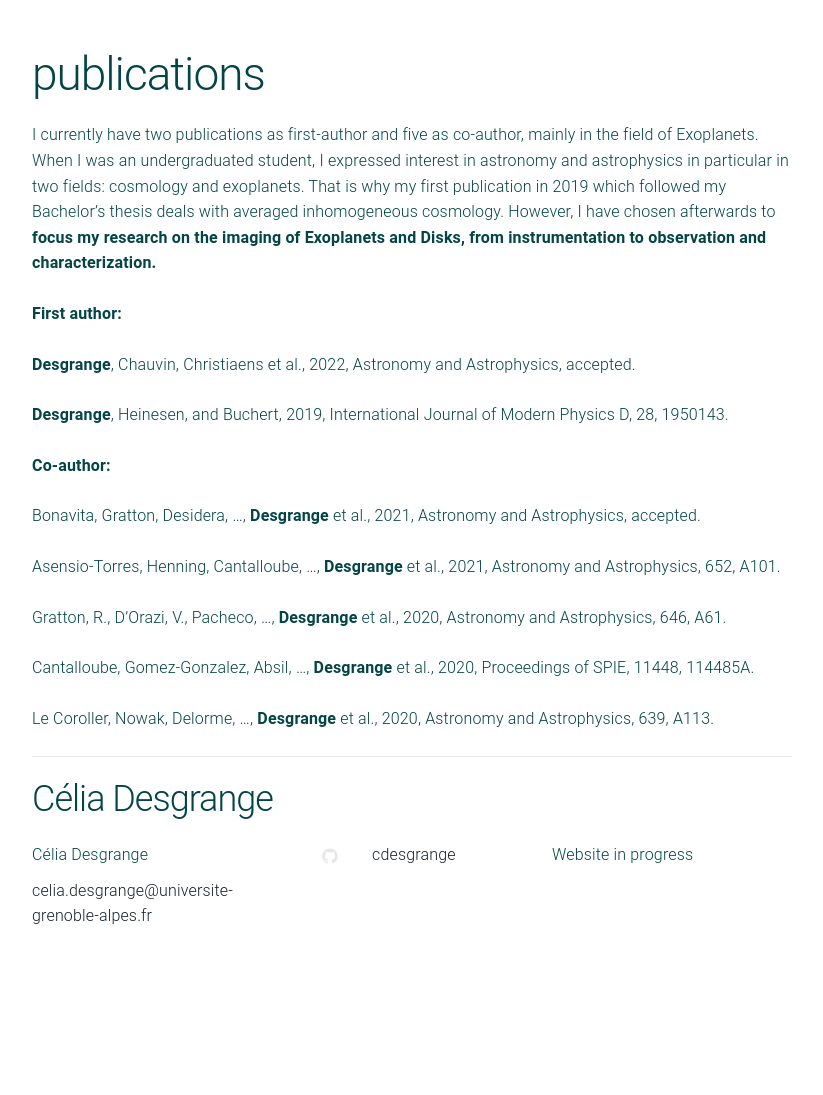
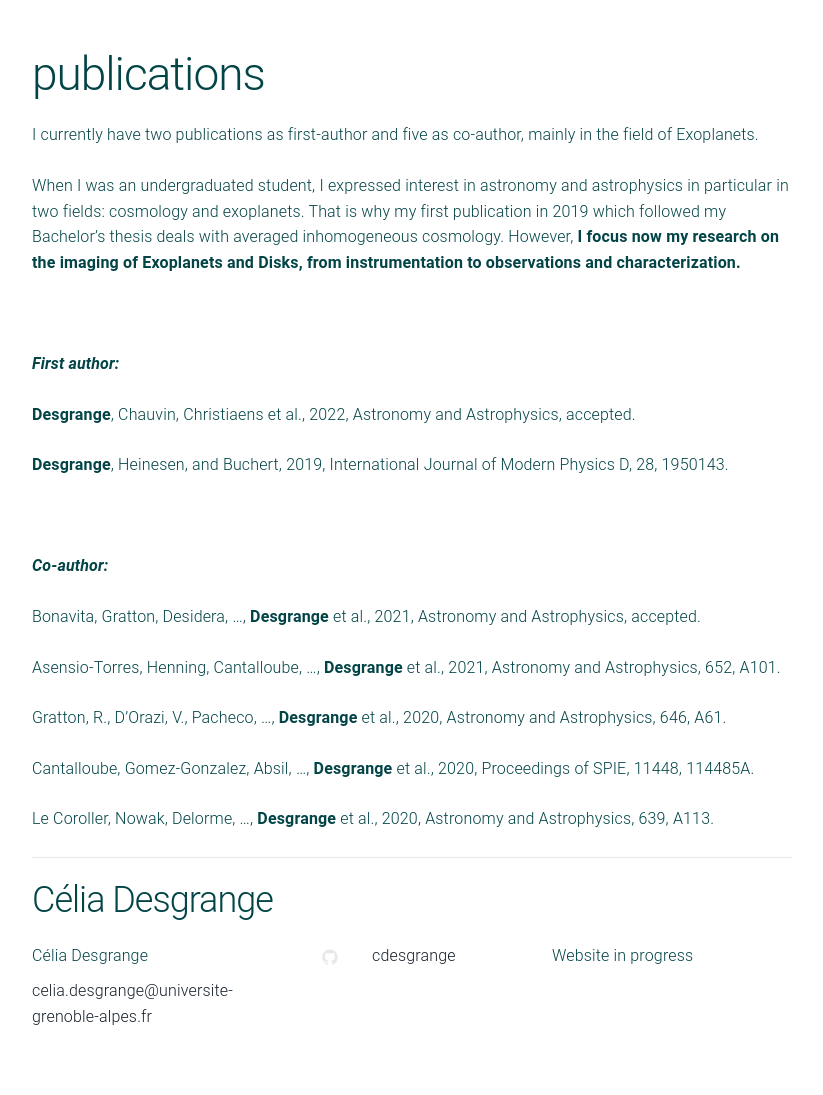
Before and after one commit to cdesgrange/cdesgrange.github.io, a Jekyll site: the page built from publications.md, in a window 1280 px wide. Shown: the part 199-1294 px from the top of the page, without its empty margins (228-1051 px from the left). Built offline with Jekyll 4.4.1, drawn with Linux system fonts in a browser that asks for light colours; before the commit the page ends 1193 px from its top, so only the background shows below that.

Commit message:
Update publications.md

```diff
--- a/publications.md
+++ b/publications.md
@@ -4,16 +4,22 @@ title: publications
 permalink: /publications/
 ---
 
-I currently have two publications as first-author and five as co-author, mainly in the field of Exoplanets. When I was an undergraduated student, I expressed interest in astronomy and astrophysics in particular in two fields: cosmology and exoplanets. That is why my first publication in 2019 which followed my Bachelor's thesis deals with averaged inhomogeneous cosmology. However, I have chosen afterwards to <b>focus my research on the imaging of Exoplanets and Disks, from instrumentation to observation and characterization.</b>
+I currently have two publications as first-author and five as co-author, mainly in the field of Exoplanets.
 
-<b>First author:</b>
+When I was an undergraduated student, I expressed interest in astronomy and astrophysics in particular in two fields: cosmology and exoplanets. That is why my first publication in 2019 which followed my Bachelor's thesis deals with averaged inhomogeneous cosmology. However, <b>I focus now my research on the imaging of Exoplanets and Disks, from instrumentation to observations and characterization.</b>
+
+<br>
+
+<strong>*First author:*</strong>
 
   <b>Desgrange</b>, Chauvin, Christiaens et al., 2022, Astronomy and Astrophysics, accepted.
 
   <b>Desgrange</b>, Heinesen, and Buchert, 2019, International Journal of Modern Physics D, 28, 1950143.
 
 
-<b>Co-author:</b>
+<br>
+
+<strong>*Co-author:*</strong>
 
   Bonavita, Gratton, Desidera, ...,  <b>Desgrange</b> et al., 2021, Astronomy and Astrophysics, accepted.
 
```
